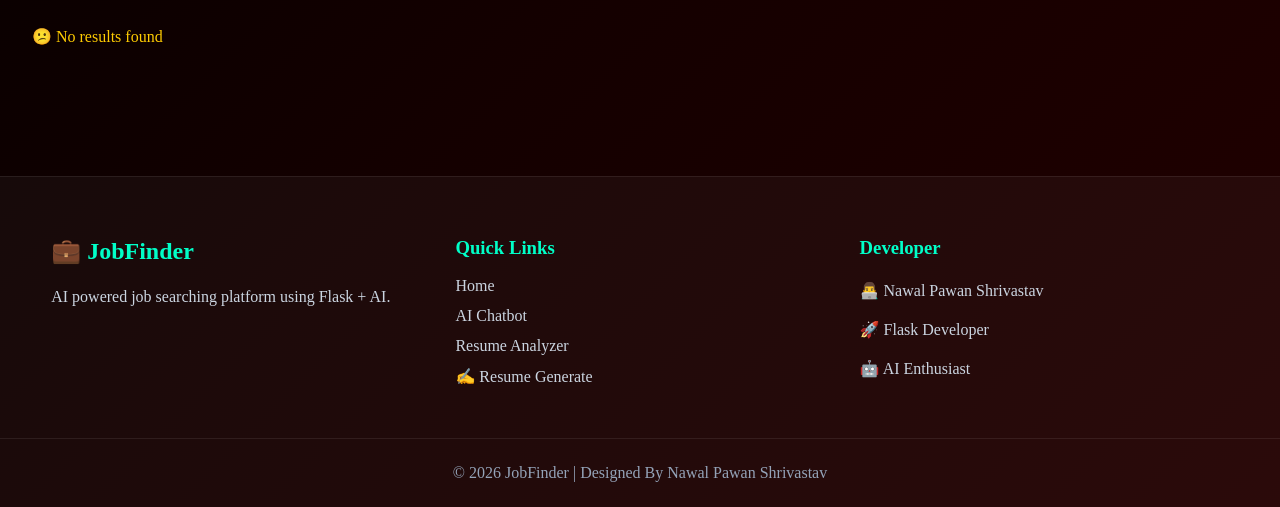
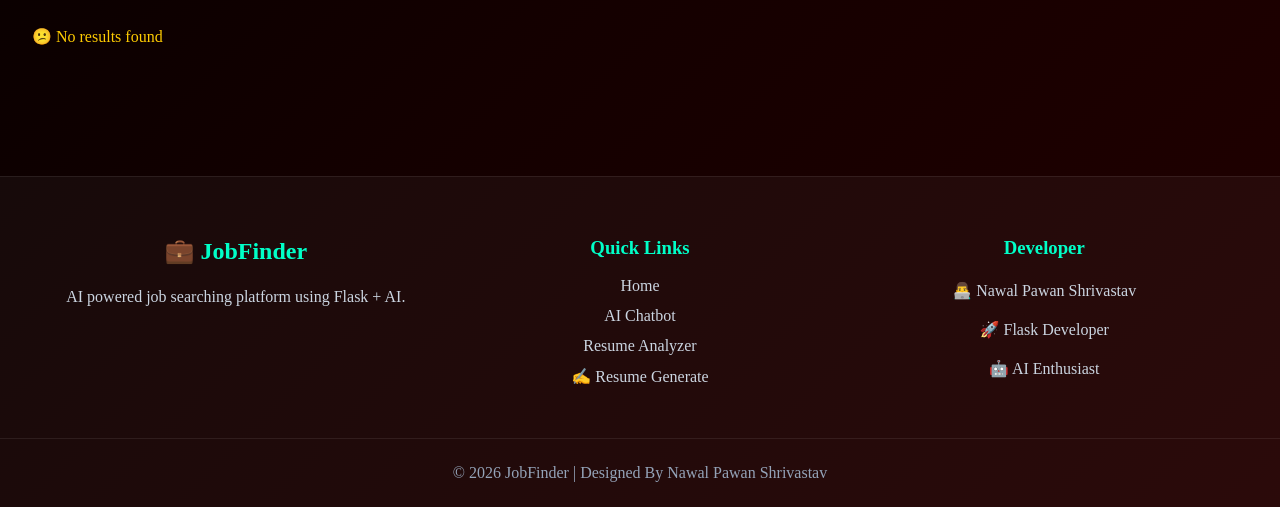
Before and after one commit to pawankumarshrivastava34-cpu/job_finder, a Flask app: page /jobs in a window 1280 px wide. Shown: the part 639-1146 px from the top of the page. Run offline with Flask 3, Linux system fonts and the light colour scheme; data that the repository does not hold is empty.

Commit message:
Update style.css

```diff
--- a/static/style.css
+++ b/static/style.css
@@ -765,6 +765,10 @@ h1{
     repeat(auto-fit,minmax(250px,1fr));
 
     gap:35px;
+
+    justify-items:center;
+
+    text-align:center;
 }
 
 .footer-box h2,
```
